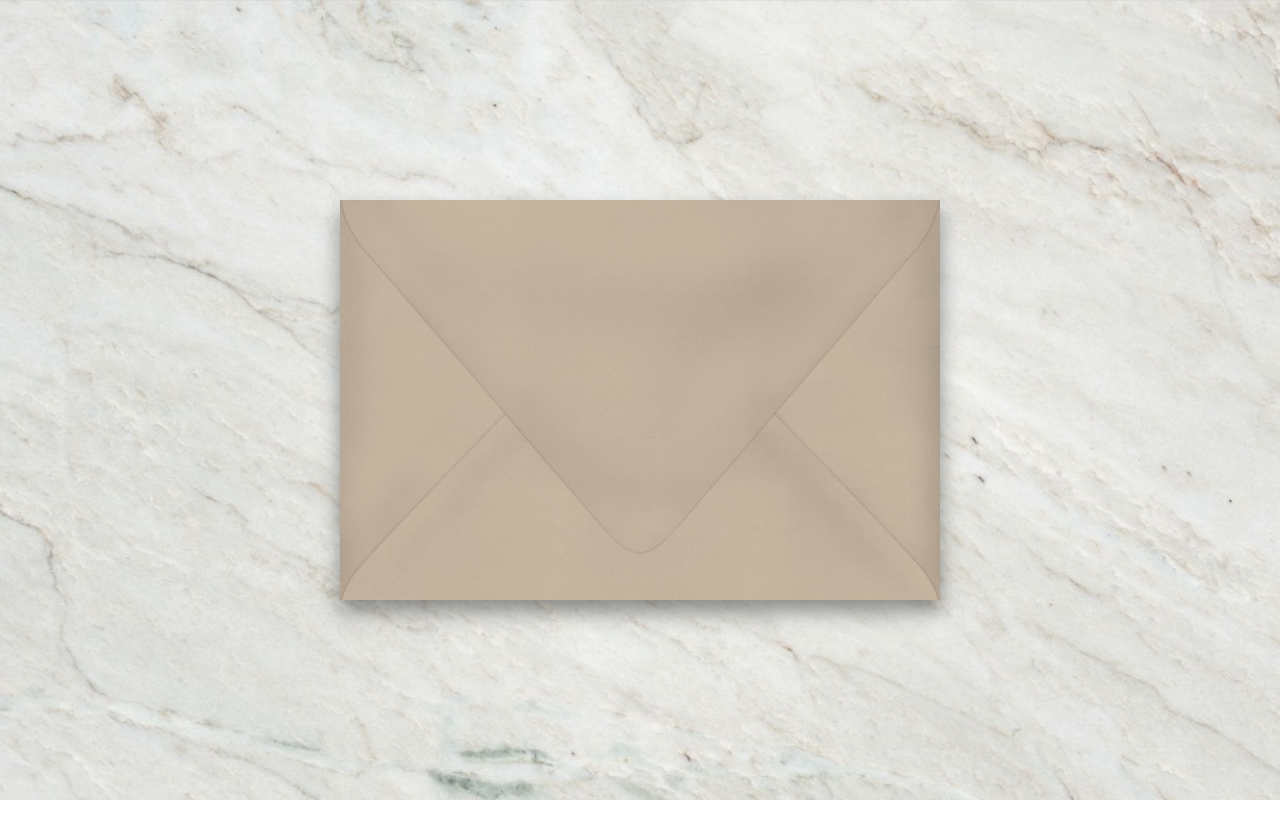
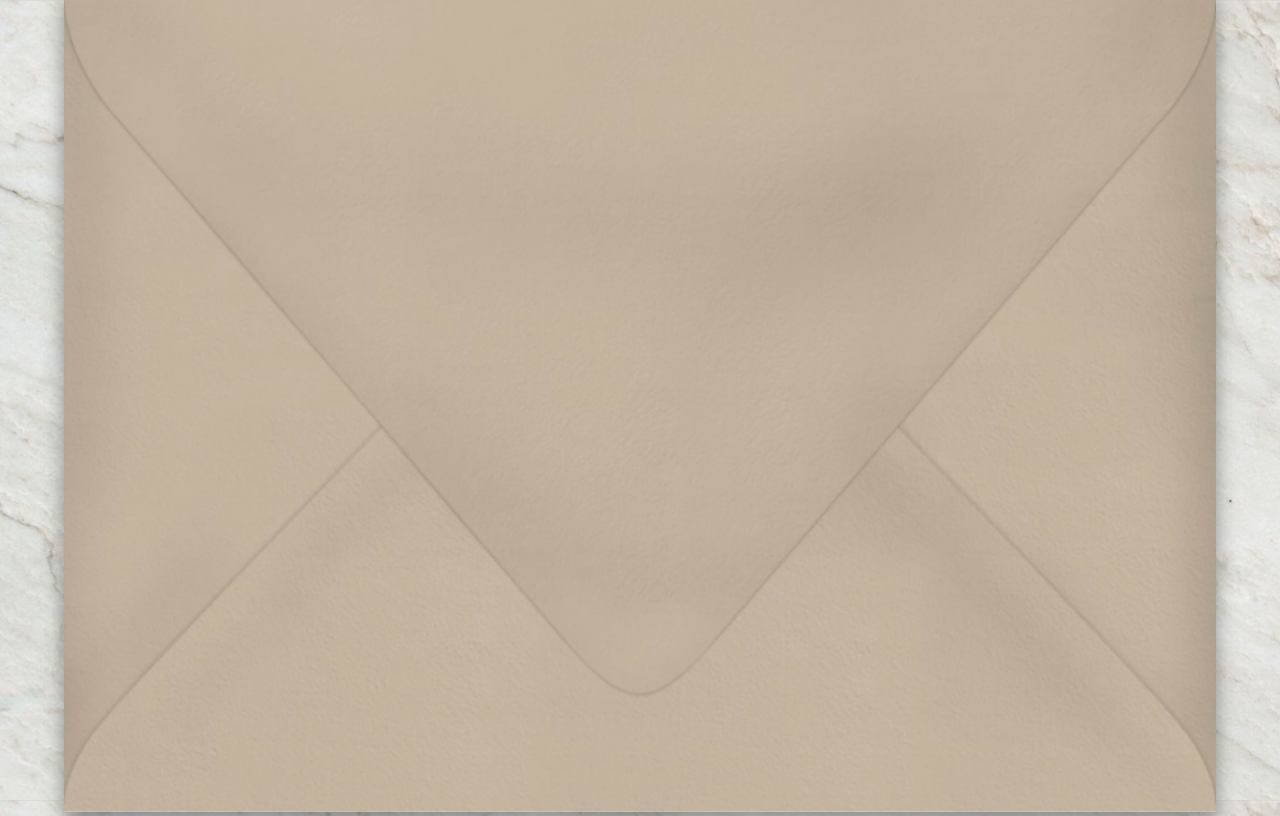
Before and after one commit to 1ssepehr/wedding-invitation, a plain HTML site: page index.html in a window 1280 px wide. Drawn offline with Linux system fonts and the light colour scheme.

Commit message:
fix letter crease overlap

```diff
--- a/index.html
+++ b/index.html
@@ -18,9 +18,7 @@
     .envelope {
       background-color: transparent;
       width: 90vw;
-      max-width: 600px;
-      height: 60vw;
-      max-height: 400px;
+      height: calc(90vw / 1024 * 732);
       perspective: 4000px;
     }
 
```
